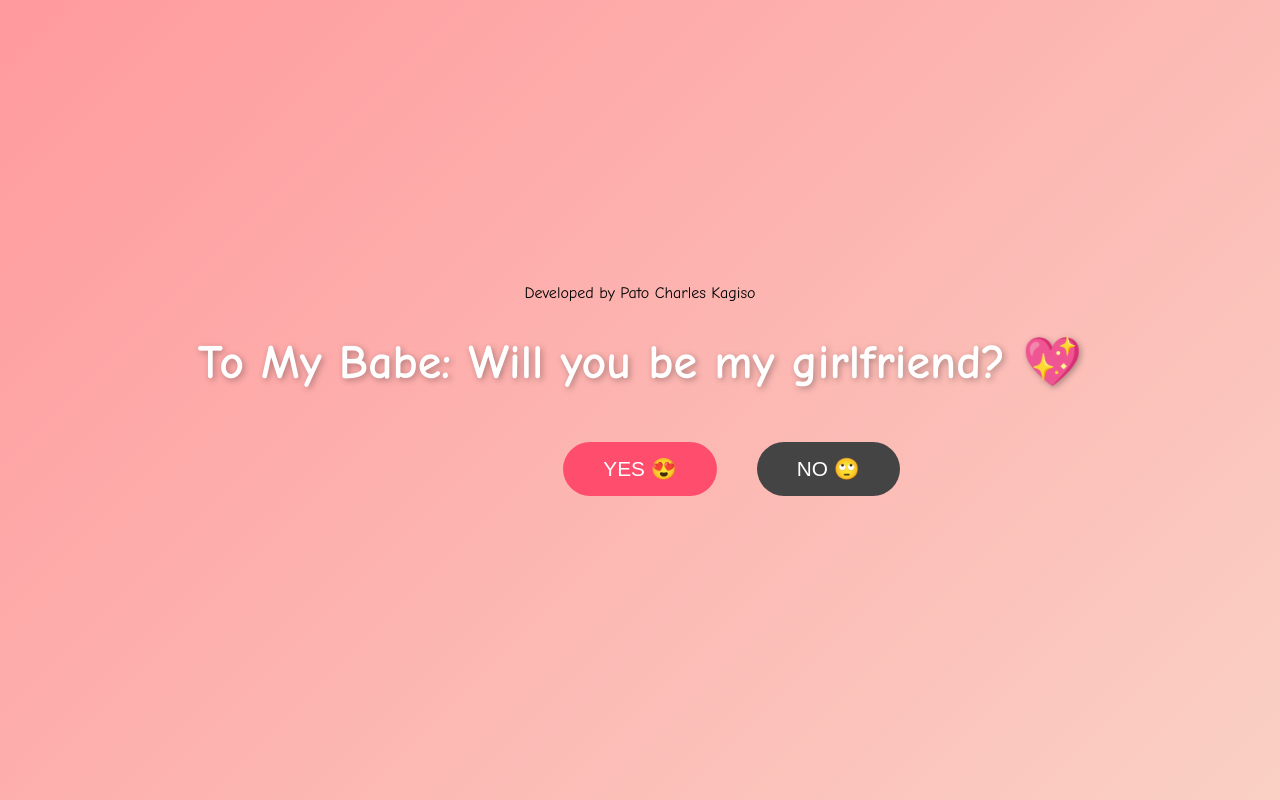
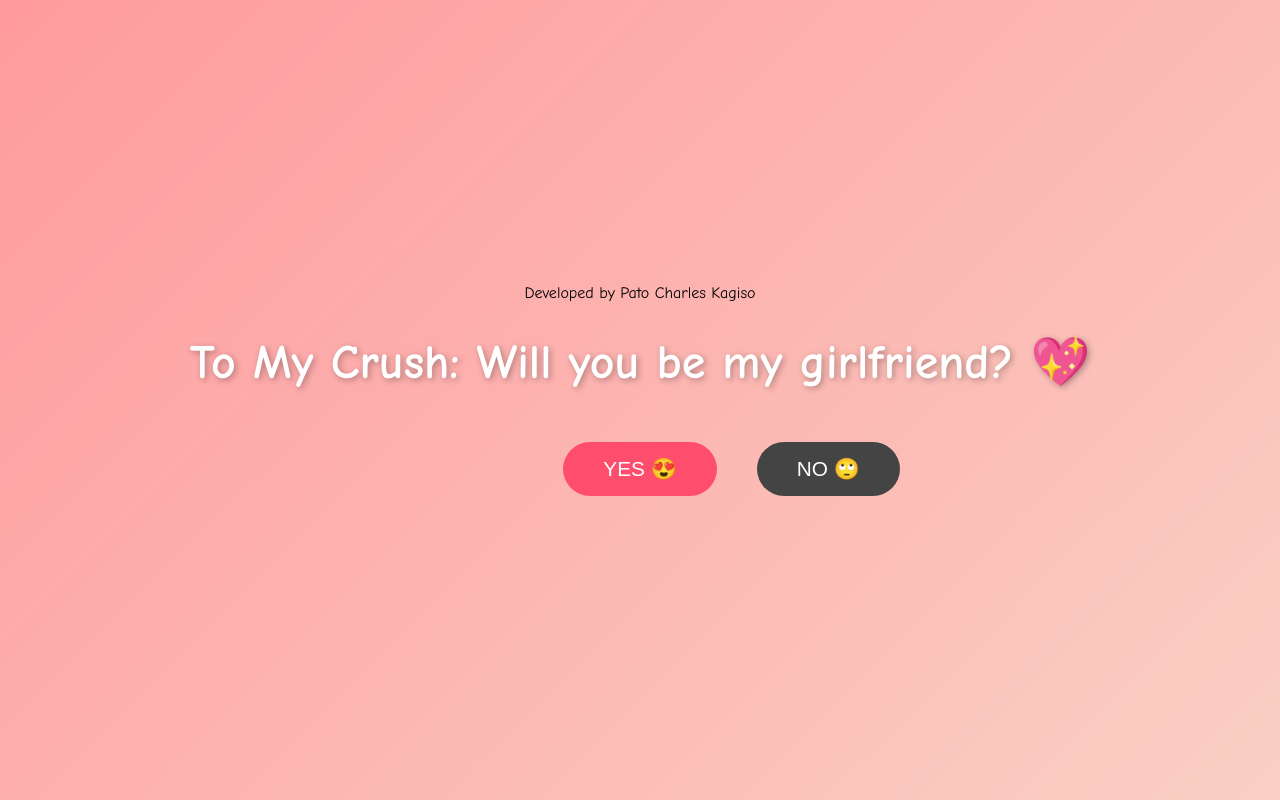
Before and after one commit to CharlesPato/LoveApp, a plain HTML site: page index.html in a window 1280 px wide. Drawn offline with Linux system fonts and the light colour scheme.

Commit message:
Update proposal question in index.html

```diff
--- a/index.html
+++ b/index.html
@@ -72,7 +72,7 @@
 
   <div class="container">
     <hi> Developed by Pato Charles Kagiso</hi>
-    <h1 id="question" width:"300px">To My Babe: Will you be my girlfriend? 💖</h1>
+    <h1 id="question" width:"300px">To My Crush: Will you be my girlfriend? 💖</h1>
     <button id="yesBtn">YES 😍</button>
     <button id="noBtn">NO 🙄</button>
   </div>
```
